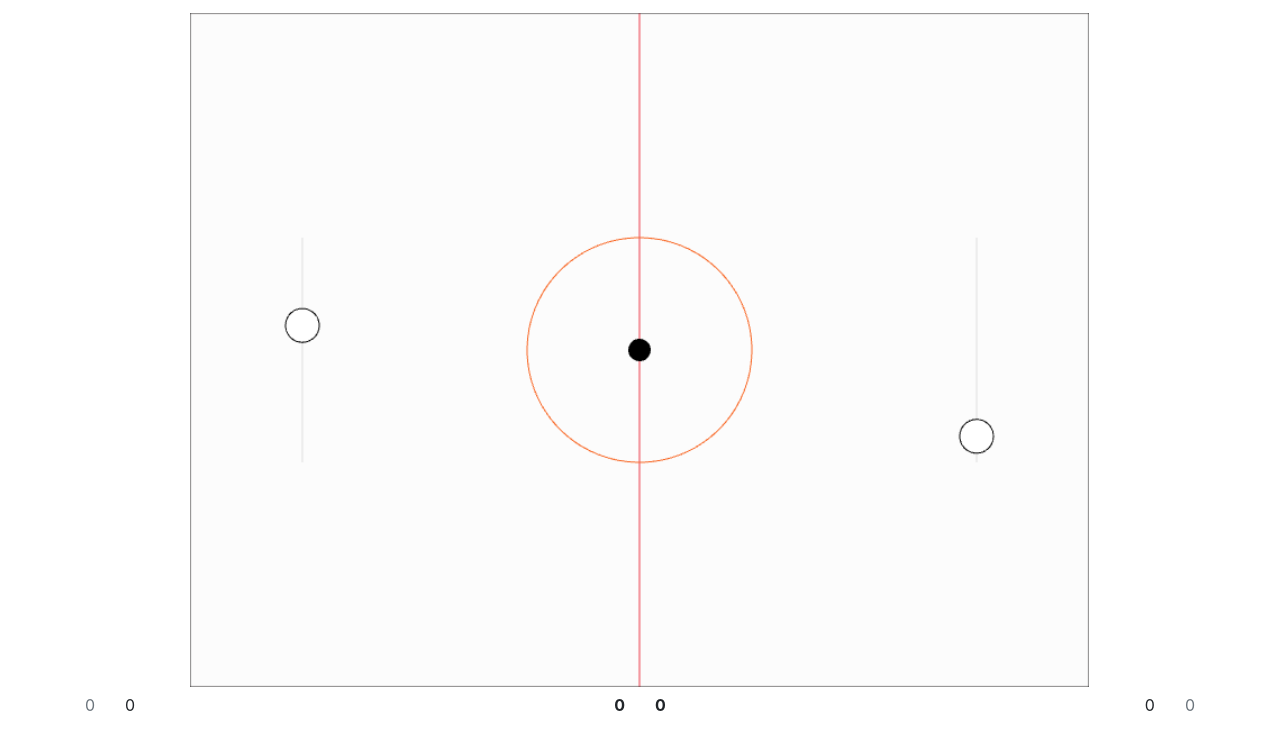
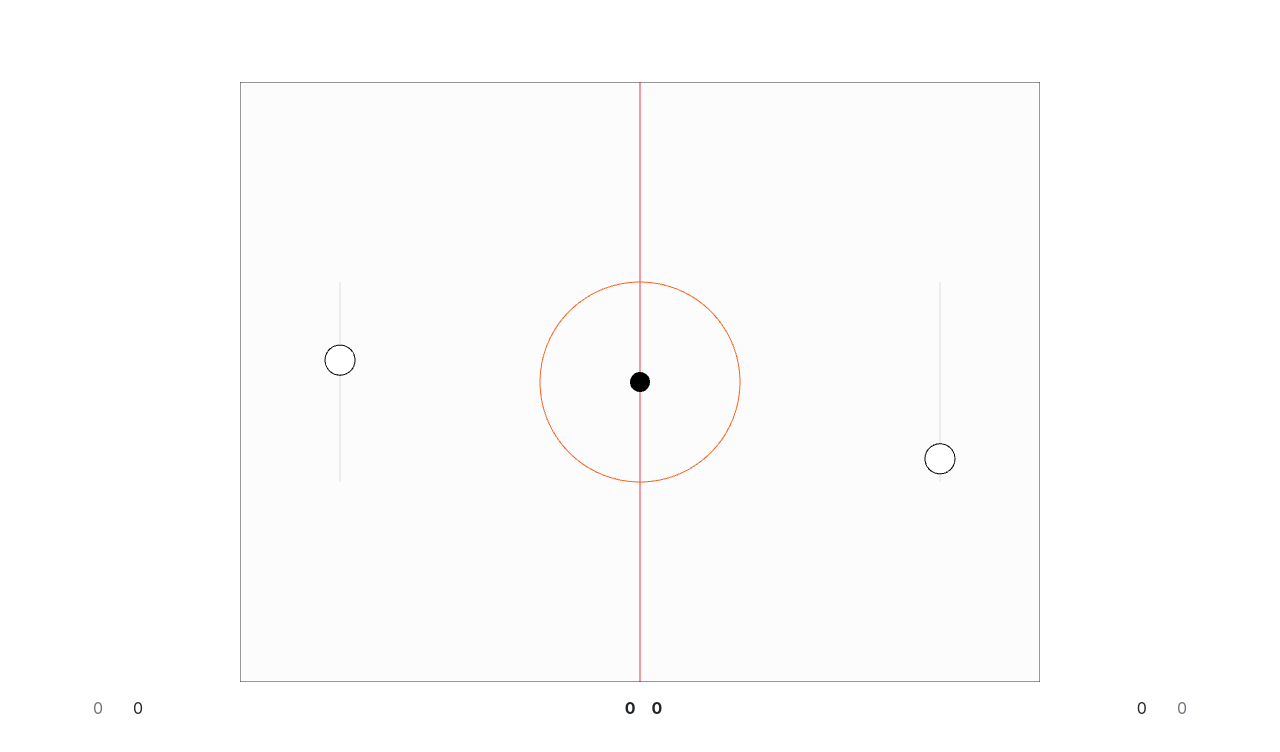
Before and after one commit to yosoi/boomball, a React (Create React App) app: page / in a window 1280 px wide. Shown: the top 752 px of the page. Built offline with nearby package versions, Linux system fonts and the light colour scheme.

Commit message:
Added react-toastify to display game events, added styles.css, updated layout a bit.

```diff
--- a/package.json
+++ b/package.json
@@ -11,7 +11,8 @@
     "react": "^16.13.1",
     "react-bootstrap": "^1.0.1",
     "react-dom": "^16.13.1",
-    "react-scripts": "3.4.1"
+    "react-scripts": "3.4.1",
+    "react-toastify": "^6.0.8"
   },
   "scripts": {
     "start": "react-scripts start",
--- a/src/ui/App.js
+++ b/src/ui/App.js
@@ -1,9 +1,14 @@
-import Col from "react-bootstrap/Col";
+import Button from "react-bootstrap/Button";
 import Container from "react-bootstrap/Container";
 import Game from "./Game";
 import React, { useState } from "react";
 import Row from "react-bootstrap/Row";
 import Scoreboard from "./Scoreboard";
+import { ToastContainer } from "react-toastify";
+import { toast } from "react-toastify";
+
+import "react-toastify/dist/ReactToastify.css";
+import "./styles.css";
 
 function App({ onComponentReady }) {
   const [p1BestStreak, setP1BestStreak] = useState(0);
@@ -14,10 +19,40 @@ function App({ onComponentReady }) {
   const [p2Score, setP2Score] = useState(0);
   const [game, setGame] = useState(0);
 
+  const updateScore = (player) => {
+    console.log(player);
+    if (player === "p1") {
+      setP1Score(p1Score + 1);
+      console.log("p1 score updated" + p1Score);
+    } else if (player === "p2") {
+      setP2Score(p2Score + 1);
+      console.log("p2 score updated" + p2Score);
+    }
+  };
+
+  const alert = (text) => {
+    toast(text, {
+      className: "custom-alert",
+      bodyClassName: "custom-alert-body",
+    });
+  };
+
   return (
-    <Container>
-      <Row>
-        <Col>
+    <div id='app' className='d-flex align-items-center'>
+      <ToastContainer
+        autoClose={1000}
+        limit={4}
+        hideProgressBar={true}
+        newestOnTop={false}
+        closeOnClick
+        closeButton={false}
+        position={"top-center"}
+        className='mt-3'
+      />
+      <Container className='d-flex align-items-center flex-column'>
+        <Row>
+          {/* Button for testing alert */}
+          {/* <Button onClick={() => alert("score")}>Test</Button> */}
           <Game
             id='boomball'
             onComponentReady={onComponentReady}
@@ -31,12 +66,9 @@ function App({ onComponentReady }) {
               console.log(e.detail + " disconnected");
             }}
             onScore={(e) => {
-              console.log(e.detail + " scored");
-              if (e.detail === "p1") {
-                setP1Score(p1Score + 1);
-              } else if (e.detail === "p2") {
-                setP2Score(p2Score + 1);
-              }
+              console.log(`${e.detail} scores!`);
+              updateScore(e.detail);
+              alert(`${e.detail} SCORES!`);
             }}
             onWin={(e) => {
               console.log(e.detail + " won");
@@ -44,26 +76,22 @@ function App({ onComponentReady }) {
             game={game}
             setGame={setGame}
           />
-        </Col>
-      </Row>
-      <Row>
-        <Col>
+        </Row>
+        <Row className='w-100 justify-content-center'>
           <Scoreboard
             bestStreak={p1BestStreak}
             currentStreak={p1CurrentStreak}
             score={p1Score}
           />
-        </Col>
-        <Col>
           <Scoreboard
             alignRight
             bestStreak={p2BestStreak}
             currentStreak={p2CurrentStreak}
             score={p2Score}
           />
-        </Col>
-      </Row>
-    </Container>
+        </Row>
+      </Container>
+    </div>
   );
 }
 
--- a/src/ui/Scoreboard.js
+++ b/src/ui/Scoreboard.js
@@ -1,30 +1,28 @@
-import Col from 'react-bootstrap/Col'
-import React from 'react';
-import Row from 'react-bootstrap/Row'
+import Col from "react-bootstrap/Col";
+import React from "react";
+import Row from "react-bootstrap/Row";
 
-export default function({
+export default function ({
   bestStreak,
   currentStreak,
   score,
-  alignRight = false
+  alignRight = false,
 }) {
   return (
-    <Row>
+    <Row className='scoreboard-row flex-fill p-2'>
       <Col className={"col-auto order-" + (alignRight ? 2 : 0)}>
-        <span className="text-muted">
-          {bestStreak}
-        </span>
+        <span className='text-muted'>{bestStreak}</span>
       </Col>
       <Col className={"col-auto order-" + (alignRight ? 1 : 1)}>
-        <span>
-          {currentStreak}
-        </span>
+        <span>{currentStreak}</span>
       </Col>
-      <Col className={"order-" + (alignRight ? 0 : 2)}>
+      <Col
+        className={
+          "col-auto order-" + (alignRight ? "0 mr-auto pr-2" : "2 ml-auto")
+        }
+      >
         <div className={alignRight ? "" : "text-right"}>
-          <span className="font-weight-bold">
-            {score}
-          </span>
+          <span className='font-weight-bold'>{score}</span>
         </div>
       </Col>
     </Row>
--- /dev/null
+++ b/src/ui/styles.css
@@ -0,0 +1,41 @@
+body,
+#app {
+  height: 100vh;
+}
+
+/** Game Pieces **/
+.app-body {
+  height: 100vh;
+  display: flex;
+  flex-direction: column;
+  justify-content: center;
+  align-items: center;
+}
+
+.scoreboard-row {
+  align-items: center;
+}
+*/
+
+/** Classes for the displayed toast **/
+.Toastify__toast-container {
+  font-size: 1em;
+  pointer-events: none;
+  position: fixed;
+  top: 100px;
+  border: none;
+}
+
+.custom-alert {
+  font-style: italic;
+  color: rgba(255, 115, 56, 1);
+  background: none !important;
+  box-shadow: none !important;
+  width: auto !important;
+  text-align: center;
+  font-size: 2em;
+}
+
+.custom-alert-body {
+  background: none;
+}
```
Also changed, not shown: src/index.js (+10 -10 lines), 1 other file (tests, documents, lock files or other folders).
